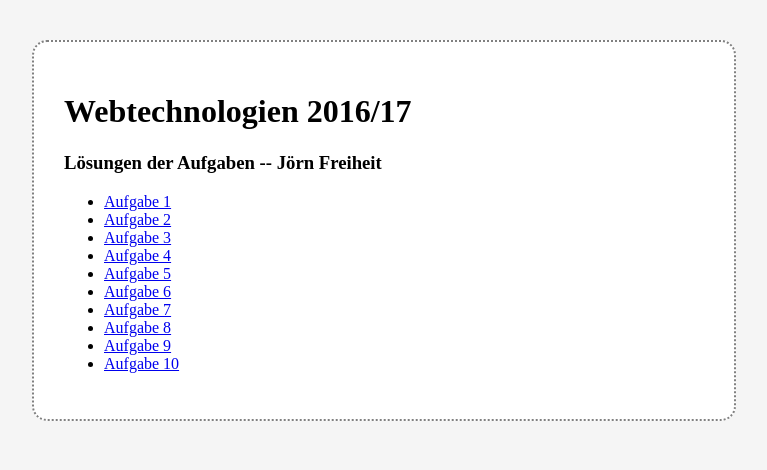
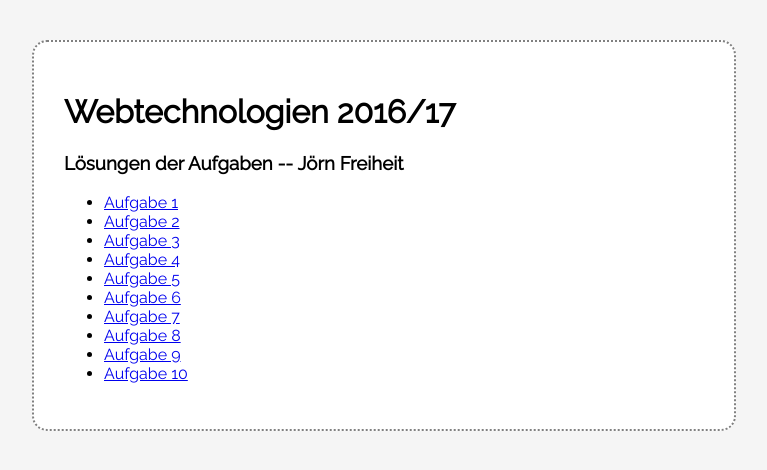
Before and after one commit to noobiba/webtech16, a PHP site: page / in a window 1280 px wide. Shown: the top 470 px of the page, without its empty margins (256-1023 px from the left). Run offline with PHP 8.4, Linux system fonts and the light colour scheme.

Commit message:
Change font of index.html

```diff
--- a/css/styles.css
+++ b/css/styles.css
@@ -1,6 +1,7 @@
 body{
 	background-color: #F5F5F5;
 	margin: 40px auto;
+  font-family: 'Raleway', sans-serif;
 }
 .wrapper{
 	margin: auto;
@@ -12,3 +13,6 @@ body{
   border-radius: 15px;
   background-color: white;
 }
+h1, h3{
+  font-family: 'Raleway', sans-serif;
+}
--- a/index.html
+++ b/index.html
@@ -4,6 +4,7 @@
     <meta charset="utf-8">
     <meta name="viewport" content="width=device-width, initial-scale=1.0">
     <link rel="stylesheet" type="text/css" href="css/styles.css">
+    <link href="https://fonts.googleapis.com/css?family=Raleway" rel="stylesheet">
     <title>Webtechnologien 2016/2017</title>
   </head>
   <body>
```
